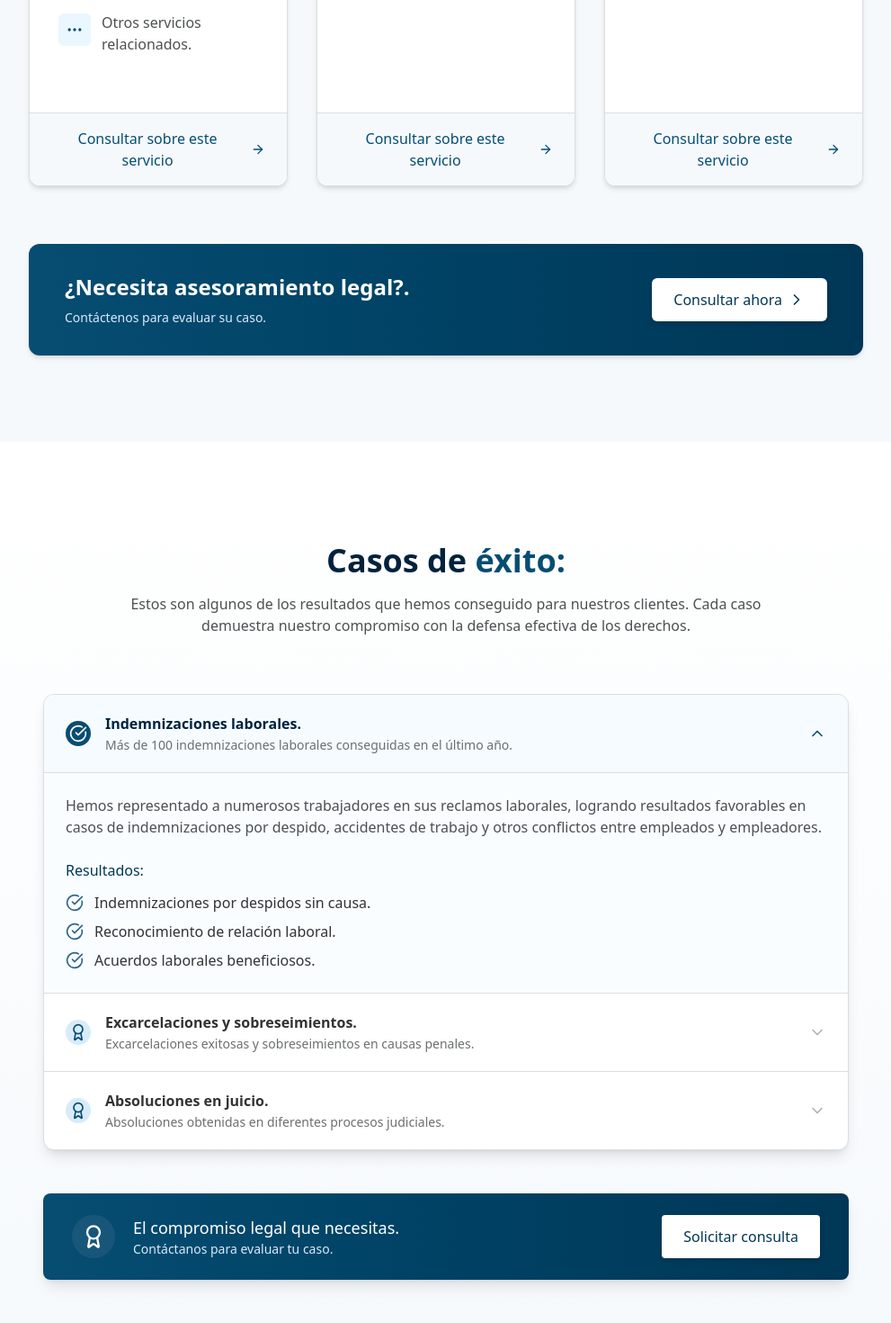
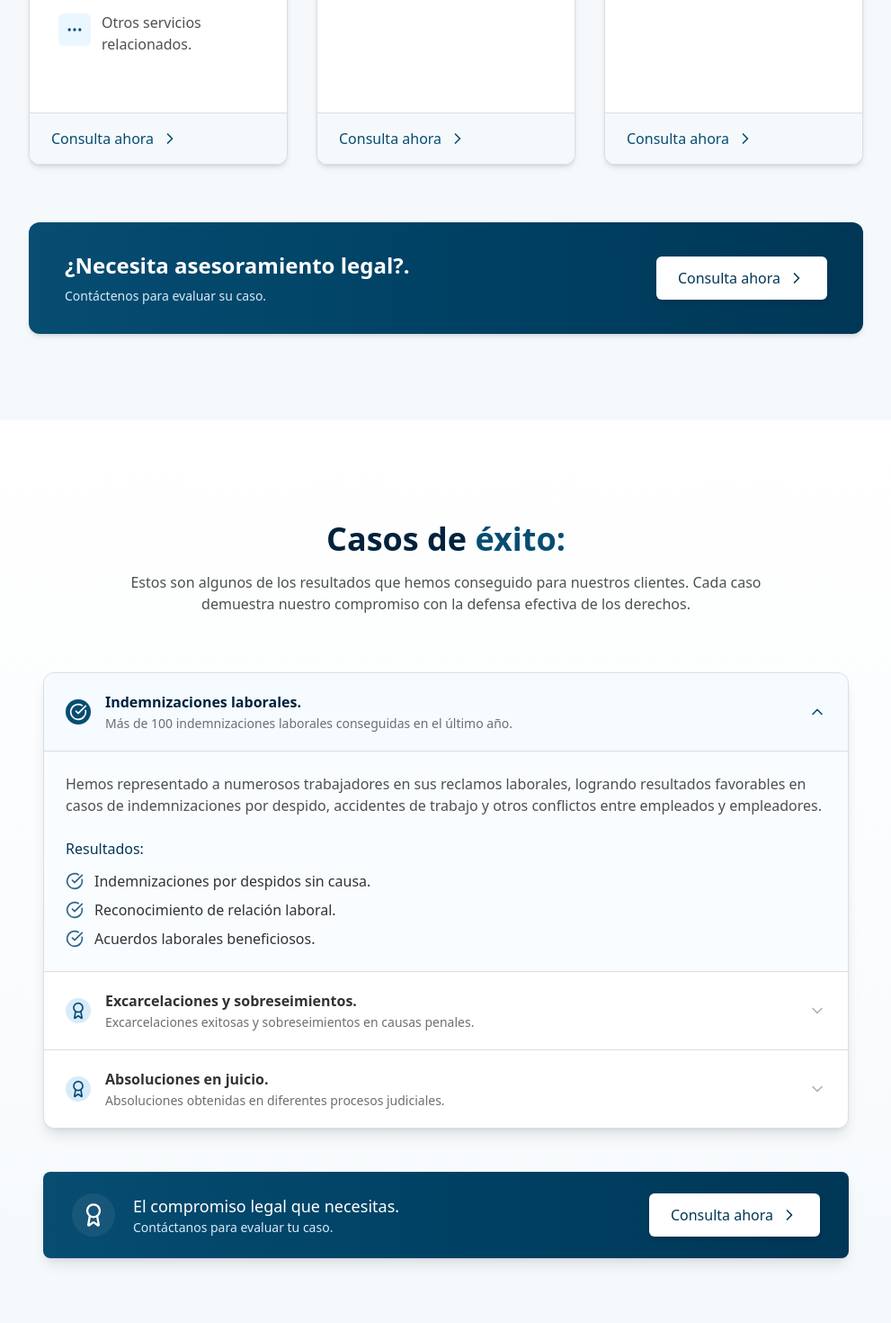
Before and after one commit to LucaVallazza/karen-dimeglio-landing, a React (Vite) app: page / in a window 1280 px wide. Shown: the part 3166-4636 px from the top of the page at 90% size, without its empty margins (144-1135 px from the left). Built offline with nearby package versions, Linux system fonts and the light colour scheme.

Commit message:
fix: cta buttons text

```diff
--- a/src/components/landing/service-section.tsx
+++ b/src/components/landing/service-section.tsx
@@ -205,8 +205,8 @@ export const ServicesSection = ({
                   onClick={scrollToContact}
                   className="text-navy-700 hover:text-navy-800 font-medium flex items-center"
                 >
-                  Consultar sobre este servicio
-                  <ArrowRight className="ml-2 h-4 w-4" />
+                  Consulta ahora
+                  <ChevronRight className="ml-2 h-5 w-5" />
                 </button>
               </div>
             </motion.div>
@@ -320,8 +320,8 @@ export const ServicesSection = ({
                     onClick={scrollToContact}
                     className="text-navy-700 hover:text-navy-800 font-medium flex items-center text-sm"
                   >
-                    Consultar sobre este servicio.
-                    <ArrowRight className="ml-2 h-3.5 w-3.5" />
+                    Consulta ahora
+                    <ChevronRight className="ml-2 h-5 w-5" />
                   </button>
                 </div>
               </motion.div>
@@ -345,12 +345,12 @@ export const ServicesSection = ({
               </div>
               <motion.button
                 onClick={scrollToContact}
-                className="bg-white hover:bg-gray-100 text-navy-800 px-4 py-2 md:px-6 md:py-3 rounded-md font-medium shadow-md flex items-center text-sm md:text-base"
+                className="bg-white hover:bg-gray-100 text-navy-800 px-6 py-3 rounded-md font-medium shadow-md flex items-center justify-center text-base"
                 whileHover={{ scale: 1.03 }}
                 whileTap={{ scale: 0.97 }}
               >
-                Consultar ahora
-                <ChevronRight className="ml-1.5 h-4 w-4 md:h-5 md:w-5" />
+                Consulta ahora
+                <ChevronRight className="ml-2 h-5 w-5" />
               </motion.button>
             </div>
           </div>
--- a/src/components/landing/success-section.tsx
+++ b/src/components/landing/success-section.tsx
@@ -1,6 +1,6 @@
 import { useState } from "react";
 import { motion, AnimatePresence } from "framer-motion";
-import { Award, ChevronDown, CheckCircle } from "lucide-react";
+import { Award, ChevronDown, CheckCircle, ChevronRight } from "lucide-react";
 
 export const SuccessSection = () => {
   // Estado para controlar qué caso está expandido
@@ -189,11 +189,12 @@ export const SuccessSection = () => {
               </div>
               <motion.a
                 href="#contact"
-                className="bg-white hover:bg-gray-100 text-navy-800 px-5 py-2.5 md:px-6 md:py-3 rounded text-sm md:text-base font-medium shadow-md w-full md:w-auto text-center"
+                className="bg-white hover:bg-gray-100 text-navy-800 px-6 py-3 rounded-md font-medium shadow-md flex items-center justify-center text-base"
                 whileHover={{ scale: 1.03 }}
                 whileTap={{ scale: 0.97 }}
               >
-                Solicitar consulta
+                Consulta ahora
+                <ChevronRight className="ml-2 h-5 w-5" />
               </motion.a>
             </div>
           </motion.div>
```
